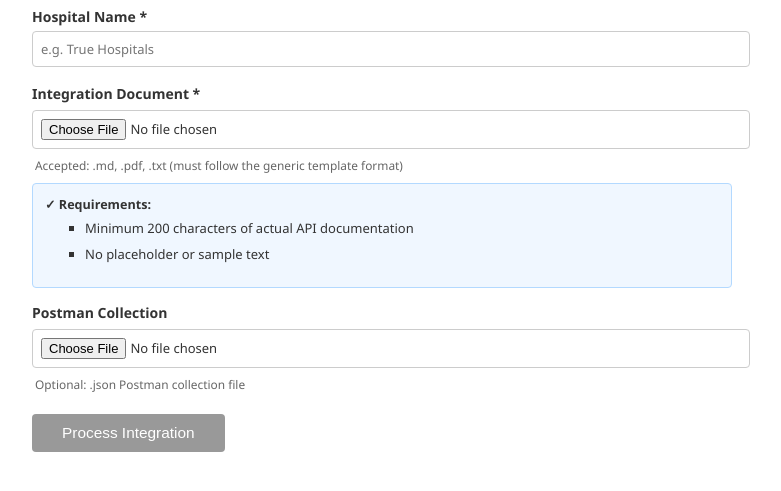
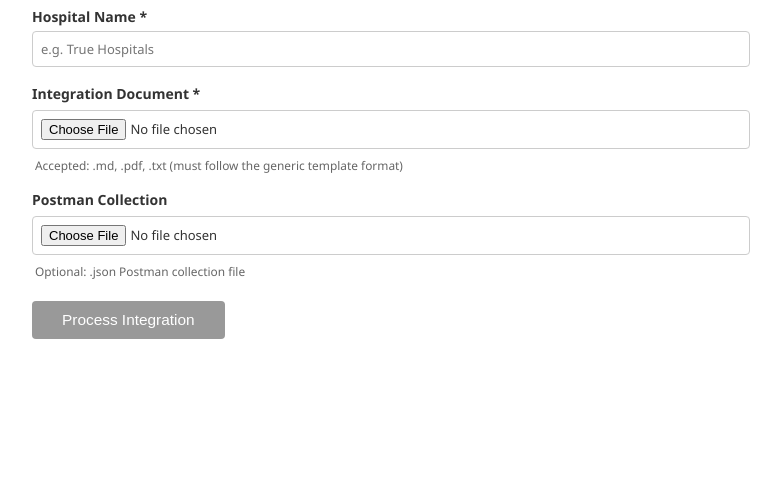
Before and after one commit to pyla-prathibha/integration-agent, a Django app: template agent/templates/agent/upload.html in a window 1280 px wide. Shown: the part 205-696 px from the top of the page, without its empty margins (258-1039 px from the left). Run offline with Django 5.2, Linux system fonts and the light colour scheme; the template is opened without the code that fills it, so the values that code supplies are empty.

Commit message:
Remove requirements checklist from upload form
Co-Authored-By: Claude Haiku 4.5 <noreply@anthropic.com>

```diff
--- a/agent/templates/agent/upload.html
+++ b/agent/templates/agent/upload.html
@@ -42,13 +42,6 @@
       <input type="file" name="integration_doc" id="integration_doc" accept=".md,.pdf,.txt,.doc,.docx" required>
       <div class="help">Accepted: .md, .pdf, .txt (must follow the generic template format)</div>
       <div class="validation-error" id="doc-error"></div>
-      <div class="requirements">
-        <strong>✓ Requirements:</strong>
-        <ul>
-          <li>Minimum 200 characters of actual API documentation</li>
-          <li>No placeholder or sample text</li>
-        </ul>
-      </div>
     </div>
 
     <div class="form-row">
```
